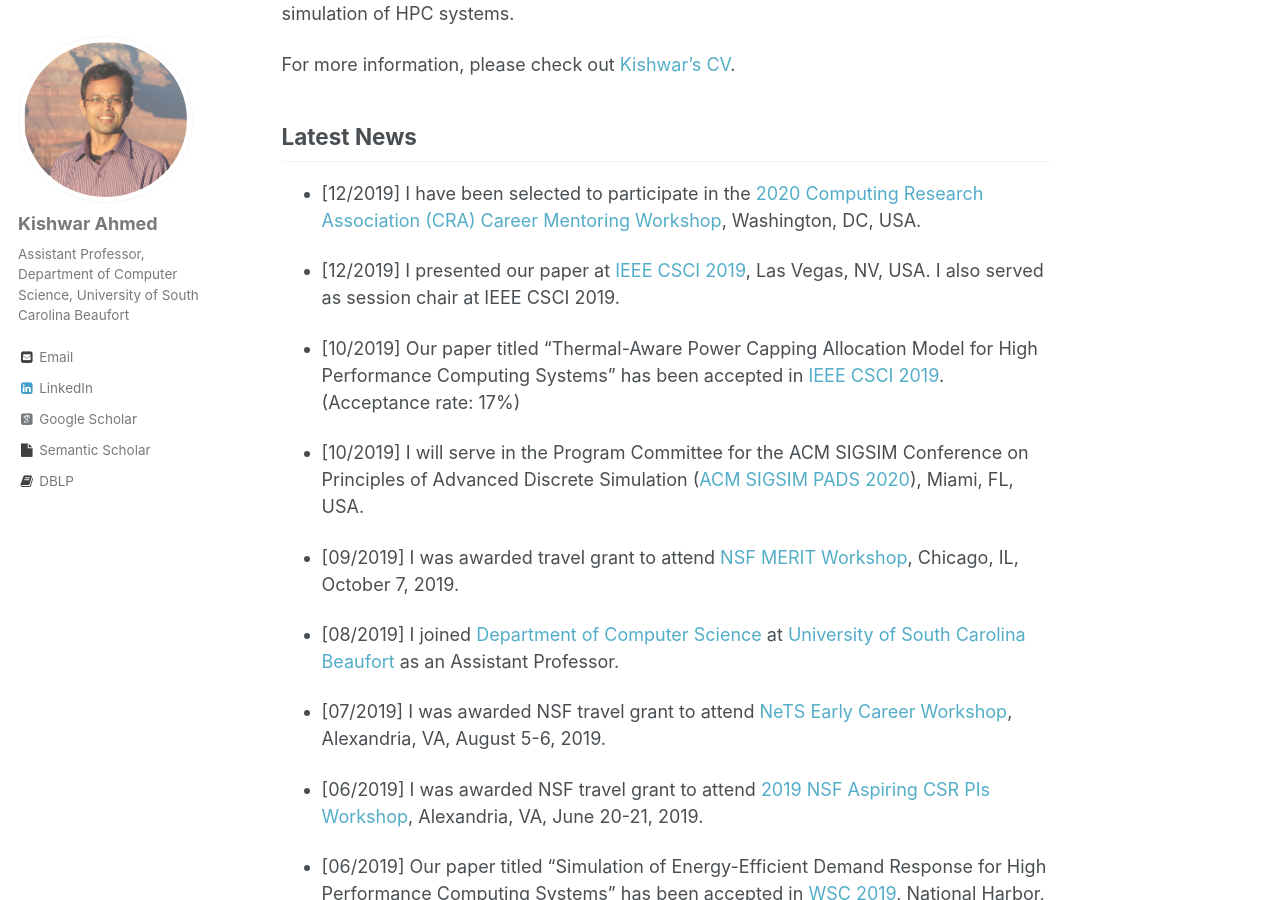
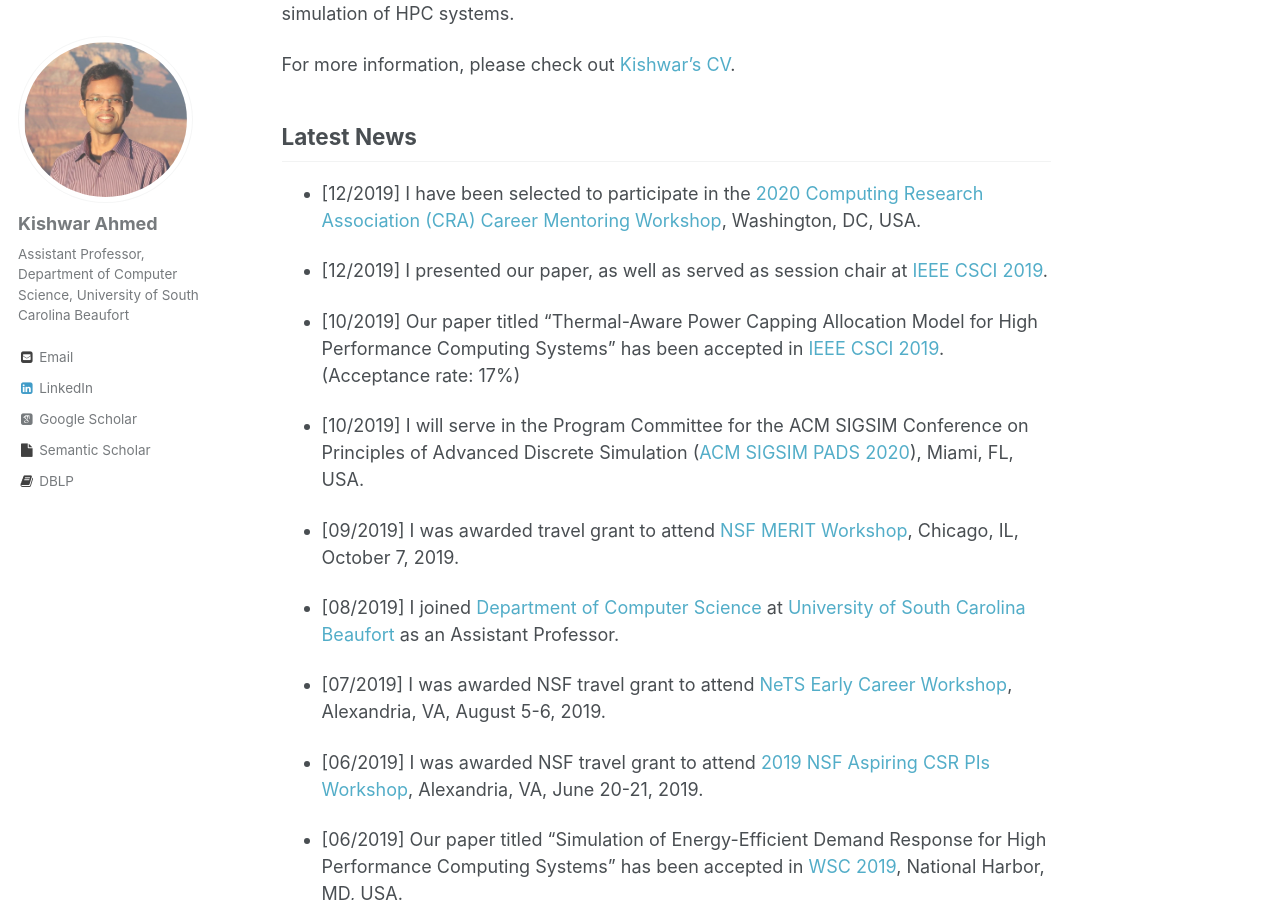
Before and after one commit to kishwarbd/kishwarbd.github.io, a Jekyll site: the page built from _pages/about.md, in a window 1280 px wide and 900 px high, scrolled down 465 px. Built offline with Jekyll 4.4.1, drawn with Linux system fonts in a browser that asks for light colours; some web fonts are replaced.

Commit message:
about updated

```diff
--- a/_pages/about.md
+++ b/_pages/about.md
@@ -25,7 +25,7 @@ For more information, please check out [Kishwar’s CV](https://kishwarbd.github
 
 * [12/2019] I have been selected to participate in the [2020 Computing Research Association (CRA) Career Mentoring Workshop](https://cra.org/events/2020-career-mentoring-workshop/), Washington, DC, USA.
 
-* [12/2019] I presented our paper at [IEEE CSCI 2019](https://americancse.org/events/csci2019), Las Vegas, NV, USA. I also served as session chair at IEEE CSCI 2019.
+* [12/2019] I presented our paper, as well as served as session chair at [IEEE CSCI 2019](https://americancse.org/events/csci2019).
 
 * [10/2019] Our paper titled “Thermal-Aware Power Capping Allocation Model for High Performance Computing Systems” has been accepted in [IEEE CSCI 2019](https://americancse.org/events/csci2019). (Acceptance rate: 17%)
 
```
